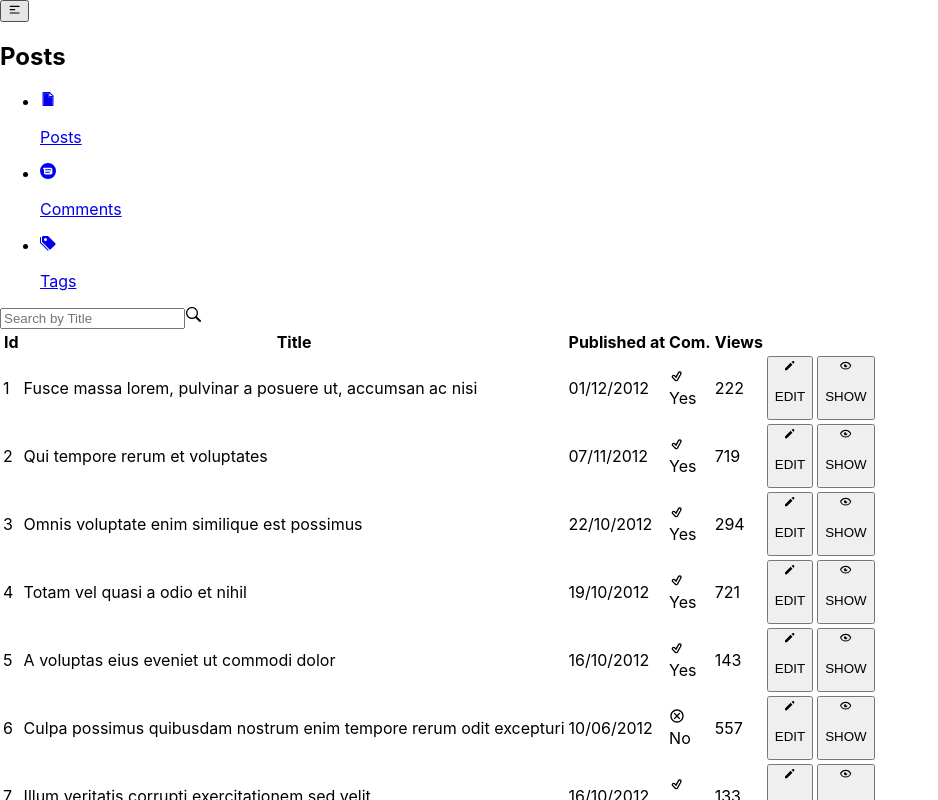
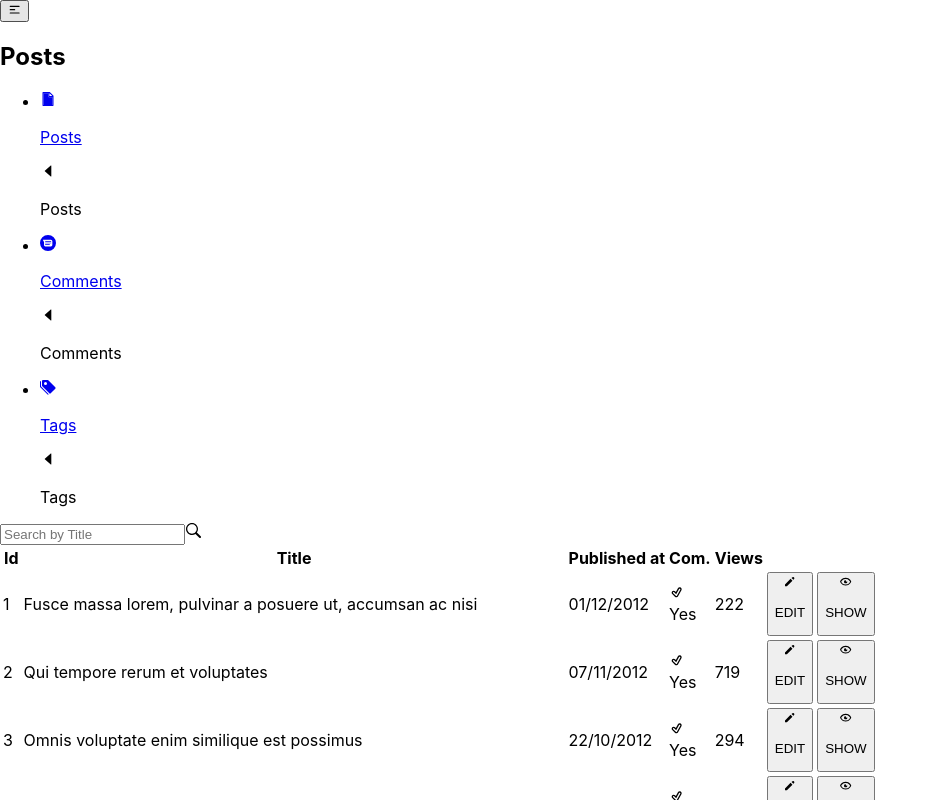
Before and after one commit to rehmandomore/React-Admin, a React (Vite) app: page / in a window 1280 px wide. Shown: the top 800 px of the page, without its empty margins (0-938 px from the left). Built offline with nearby package versions, Linux system fonts and the light colour scheme; the HTML template or start-up script is replaced by a standard one.

Commit message:
initial commit

```diff
--- a/src/components/Aside.tsx
+++ b/src/components/Aside.tsx
@@ -1,5 +1,5 @@
 import React from "react";
-import { AiTwotoneFile, AiOutlineCaretLeft } from "react-icons/ai";
+import { AiTwotoneFile, AiFillCaretLeft } from "react-icons/ai";
 import { SiGooglemessages } from "react-icons/si";
 import { BsTagsFill } from "react-icons/bs";
 import { Link } from "react-router-dom";
@@ -11,28 +11,52 @@ type Props = {
 const Aside: React.FC<Props> = ({ isVisible }) => {
   return (
     <div
-      className={`w-72 bg-white h-screen duration-700 lg:relative absolute lg:shadow-none shadow-2xl group-hover:-ml-72  ${
-        isVisible ? "-ml-72" : "ml-0"
+      className={`w-72 bg-white h-screen duration-700 lg:relative absolute  lg:shadow-none shadow-2xl group-hover:-ml-72  ${
+        isVisible ? "w-20 lg:-ml-0 -ml-20" : "w-72"
       }`}
     >
       <ul className="space-y-2 mt-5">
-        <li className="group hover:bg-gray-300">
+        <li className="group hover:bg-gray-300 flex items-center">
           <Link to="/" className="flex items-center w-full p-3 px-5">
             <AiTwotoneFile className="text-primary text-2xl mr-3 group-hover:scale-125 duration-500" />
-            <p>Posts</p>
+            <p className={`${isVisible ? "hidden" : "block"}`}>Posts</p>
           </Link>
+          <div
+            className={`absolute bg-primary rounded-md p-1 -right-12 w-16 hidden ${
+              isVisible ? "group-hover:block" : "hidden"
+            }`}
+          >
+            <AiFillCaretLeft className="absolute -left-4 text-2xl text-primary" />
+            <p className="text-white ml-2">Posts</p>
+          </div>
         </li>
-        <li className={`group  hover:bg-gray-300 `}>
+        <li className="group hover:bg-gray-300 flex items-center">
           <Link to="/Comments" className="flex items-center w-full p-3 px-5">
             <SiGooglemessages className="text-primary  text-2xl mr-3 group-hover:scale-125 duration-500" />
-            <p>Comments</p>
+            <p className={`${isVisible ? "hidden" : "block"}`}>Comments</p>
           </Link>
+          <div
+            className={`absolute  bg-primary rounded-md p-1 -right-24 w-28 hidden ${
+              isVisible ? "group-hover:block" : "hidden"
+            }`}
+          >
+            <AiFillCaretLeft className="absolute -left-4 text-2xl text-primary" />
+            <p className="text-white ml-4">Comments</p>
+          </div>
         </li>
-        <li className="group  hover:bg-gray-300">
+        <li className="group hover:bg-gray-300 flex items-center">
           <Link to="/Tags" className="flex items-center w-full p-3 px-5">
             <BsTagsFill className="text-primary  text-2xl mr-3 group-hover:scale-125 duration-500" />
-            <p>Tags</p>
+            <p className={`${isVisible ? "hidden" : "block"}`}>Tags</p>
           </Link>
+          <div
+            className={`absolute bg-primary rounded-md hidden p-1 -right-12 w-16 ${
+              isVisible ? "group-hover:block" : "hidden"
+            }`}
+          >
+            <AiFillCaretLeft className="absolute -left-4 text-2xl text-primary" />
+            <p className="text-white ml-3">Tags</p>
+          </div>
         </li>
       </ul>
     </div>
```
